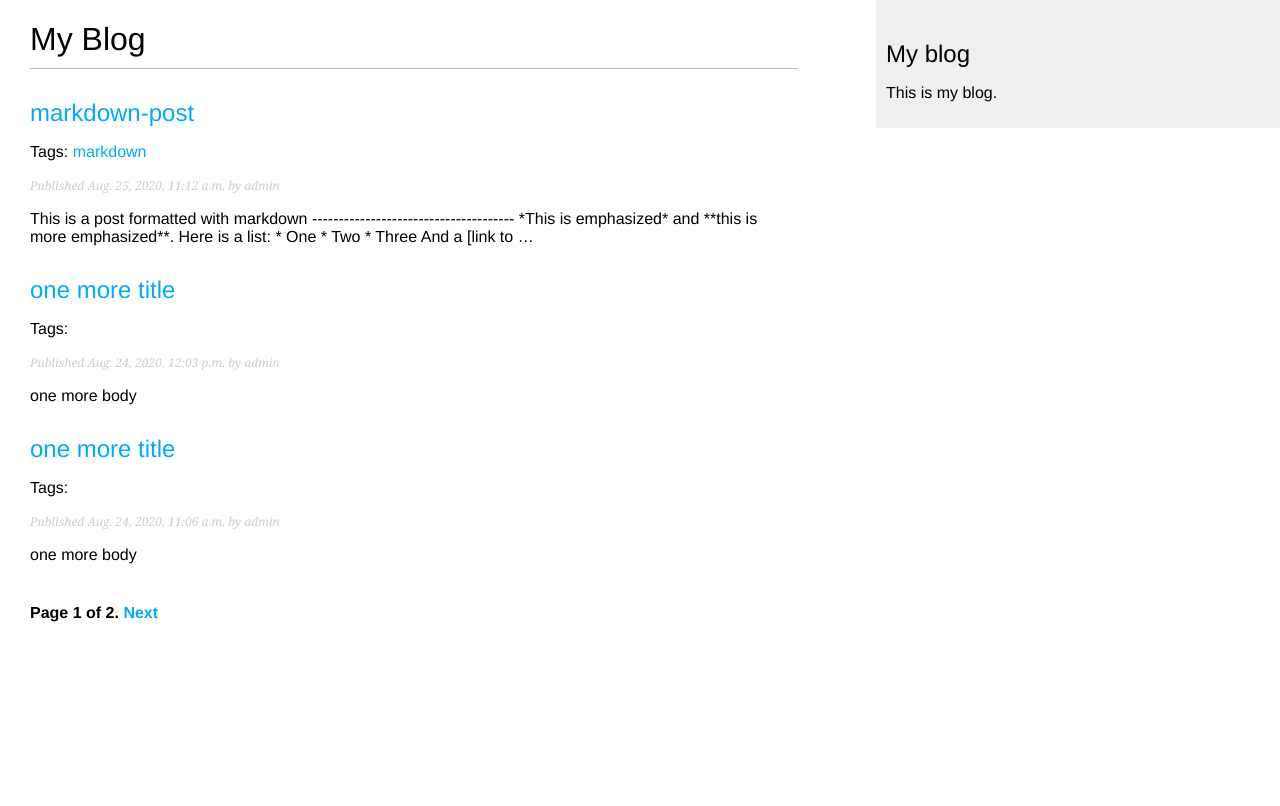
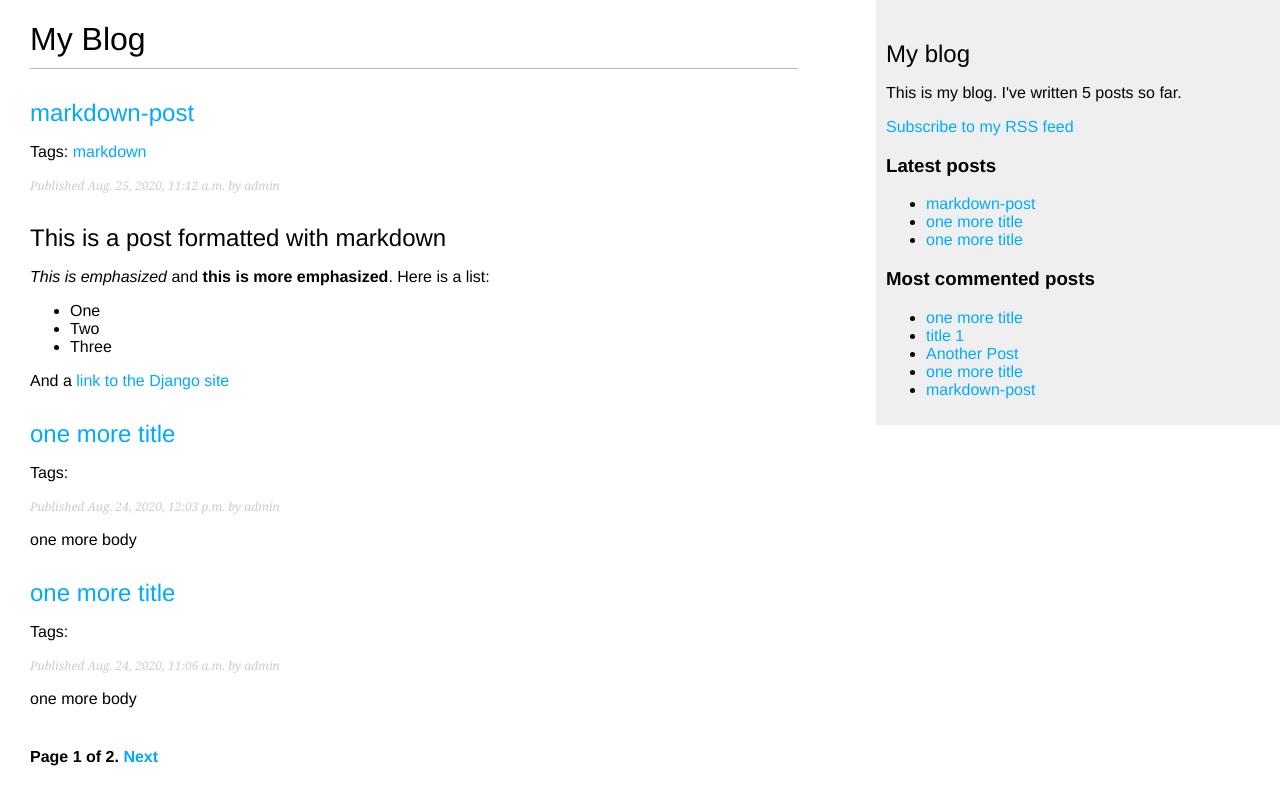
Before and after one commit to ilkhomkhafizov/django-blog, a Django app: page /blog/ in a window 1280 px wide. Before the commit the page ends 622 px from the top, so only its background shows below. Run offline with Django 3.2, Linux system fonts and the light colour scheme; data comes from the database, SQL or seed files in the repository; both versions use the stored data as it was after the commit; parts of the project's set-up code (start-up, migrations or seed data) failed here and were passed over.

Commit message:
added rss, sitemap also own filters and tags

```diff
--- a/blog/templates/blog/base.html
+++ b/blog/templates/blog/base.html
@@ -1,3 +1,4 @@
+{% load blog_tags %}
 {% load static %}
 <!DOCTYPE html>
 <html>
@@ -11,7 +12,20 @@
 </div>
 <div id="sidebar">
     <h2>My blog</h2>
-            <p>This is my blog.</p>
+    <p>This is my blog. I've written {% total_posts %} posts so far.</p>
+
+    <p><a href="{% url "blog:post_feed" %}">Subscribe to my RSS feed</a></p>
+
+    <h3>Latest posts</h3>
+    {% show_latest_posts 3 %}
+
+    <h3>Most commented posts</h3>
+    {% get_most_commented_posts as most_commented_posts %}
+    <ul>
+        {% for post in most_commented_posts %}
+            <li><a href="{{ post.get_absolute_url }}">{{ post.title }}</a></li>
+        {% endfor %}
+    </ul>
 </div>
 </body>
 </html>
--- a/blog/templates/blog/post/detail.html
+++ b/blog/templates/blog/post/detail.html
@@ -1,9 +1,10 @@
 {% extends "blog/base.html" %}
+{% load blog_tags %}
 {% block title %}{{ post.title }}{% endblock %}
 {% block content %}
     <h1>{{ post.title }}</h1>
     <p class="date">Published {{ post.publish }} by {{ post.author }}</p>
-    {{ post.body|linebreaks }}
+    {{ post.body|markdown }}
 
 
     <p>
--- /dev/null
+++ b/blog/templates/blog/post/latest_post.html
@@ -0,0 +1,5 @@
+<ul>
+    {% for post in latest_posts %}
+        <li><a href="{{ post.get_absolute_url }}">{{ post.title }}</a></li>
+    {% endfor %}
+</ul>
--- a/blog/templates/blog/post/list.html
+++ b/blog/templates/blog/post/list.html
@@ -1,4 +1,5 @@
 {% extends "blog/base.html" %}
+{% load blog_tags %}
 {% block title %}My Blog{% endblock %}
 {% block content %}
     <h1>My Blog</h1>
@@ -19,7 +20,8 @@
             {% endfor %}
         </p>
         <p class="date">Published {{ post.publish }} by {{ post.author }}</p>
-        {{ post.body|truncatewords:30|linebreaks }}
+        {#        {{ post.body|truncatewords:30|linebreaks }}#}
+        {{ post.body|markdown|truncatewords_html:30 }}
     {% endfor %}
     {% include "pagination.html" with page=posts %}
     {#    {% include "pagination.html" with page=page_obj %}#}
--- /dev/null
+++ b/blog/templatetags/blog_tags.py
@@ -0,0 +1,31 @@
+from django import template
+from django.utils.safestring import mark_safe
+from django.db.models import Count
+import markdown
+from ..models import Post
+
+register = template.Library()
+
+
+# Тег для количество опубликованных статьей
+@register.simple_tag
+def total_posts():
+    return Post.published.count()
+
+
+# Тег для отображения списка последних новых статьей
+@register.inclusion_tag('blog/post/latest_post.html')
+def show_latest_posts(count=5):
+    latest_posts = Post.published.order_by('-publish')[:count]
+    return {'latest_posts': latest_posts}
+
+
+# Тег для отображения статьей с наибольшим количеством статьей
+@register.simple_tag
+def get_most_commented_posts(count=5):
+    return Post.published.annotate(total_comments=Count('comments')).order_by('-total_comments')[:count]
+
+
+@register.filter(name='markdown')
+def markdown_format(text):
+    return mark_safe(markdown.markdown(text))
--- a/blog/urls.py
+++ b/blog/urls.py
@@ -1,4 +1,6 @@
 from django.urls import path
+
+from blog.feeds import LatestPostsFeed
 from . import views
 
 app_name = 'blog'
@@ -11,4 +13,5 @@
     path('<int:year>/<int:month>/<int:day>/<slug:post>/',
          views.post_detail, name='post_detail'),
     path('<int:post_id>/share/', views.post_share, name='post_share'),
+    path('feed/', LatestPostsFeed(), name='post_feed'),
 ]
--- a/part_1/settings.py
+++ b/part_1/settings.py
@@ -28,6 +28,8 @@
 ALLOWED_HOSTS = []
 
 
+SITE_ID = 1
+
 # Application definition
 
 INSTALLED_APPS = [
@@ -37,8 +39,10 @@
     'django.contrib.sessions',
     'django.contrib.messages',
     'django.contrib.staticfiles',
+    'django.contrib.sites',
+    'django.contrib.sitemaps',
     'blog.apps.BlogConfig',
-    'taggit'
+    'taggit',
 ]
 
 MIDDLEWARE = [
--- a/part_1/urls.py
+++ b/part_1/urls.py
@@ -15,8 +15,14 @@
 """
 from django.contrib import admin
 from django.urls import path, include
+from django.contrib.sitemaps.views import sitemap
+from blog.sitemaps import PostSitemap
+
+sitemaps = {'posts': PostSitemap, }
 
 urlpatterns = [
     path('admin/', admin.site.urls),
     path('blog/', include('blog.urls', namespace='blog')),
+    path('sitemap.xml', sitemap, {'sitemaps': sitemaps},
+         name='django.contrib.sitemaps.views.sitemap')
 ]
```
Also changed, not shown: blog/feeds.py (added, +18 -0 lines), blog/sitemaps.py (added, +13 -0 lines), blog/templatetags/__init__.py (added), db.sqlite3, 2 other files. Lines whose indentation alone changed are shown as unchanged.
